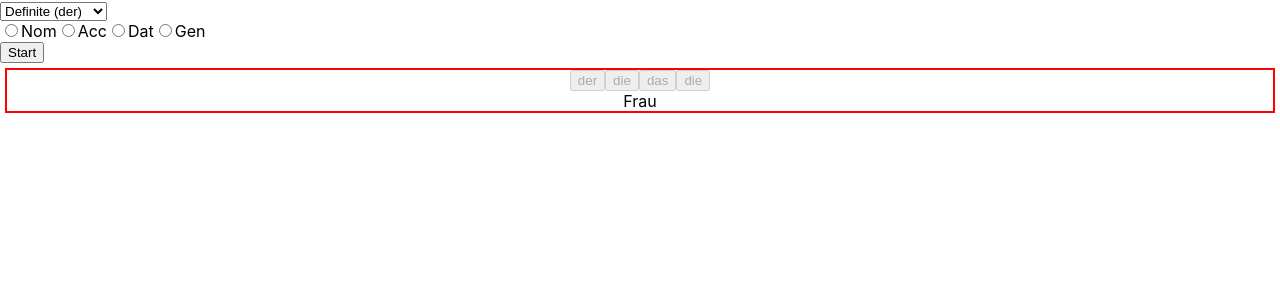
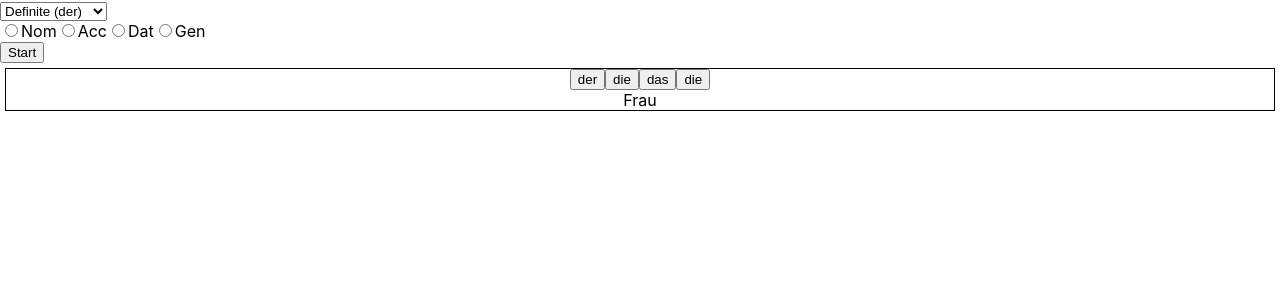
Before and after one commit to jasonrobot/derdiedas, a React (Create React App) app: page / in a window 1280 px wide. Shown: the top 300 px of the page. Built offline with nearby package versions, Linux system fonts and the light colour scheme.

Commit message:
Woot it's actually working!

```diff
--- a/src/Quiz.tsx
+++ b/src/Quiz.tsx
@@ -7,11 +7,15 @@ import {
     getArticlesForCase,
 } from './prototype';
 
-function mapStateToProps(state: any) {
+import {
+    RootState
+} from './index';
+
+function mapStateToProps(state: RootState) {
     return {
         article: state.article,
         kasus: state.kasus,
-        questions: state.words.active
+        questions: state.words.active,
     };
 }
 
@@ -22,8 +26,7 @@ const connector = connect(
 
 type PropsFromRedux = ConnectedProps<typeof connector>;
 
-interface Props extends PropsFromRedux {
-}
+interface Props extends PropsFromRedux { }
 
 const NEXT_QUESTION_DELAY = 1000;
 
@@ -37,15 +40,18 @@ const Quiz: React.FunctionComponent<Props> = ({
 
     const currentQuestion = questions[0];
 
-    return React.createElement('div', { className: 'quiz' }, [
+    // return React.createElement('div', { className: 'quiz' }, [
+    //     QuizQuestion({
+    //         key: currentQuestion.name,
+    //     }),
+    //     // ...recentQuestions,
+    // ]);
 
-        QuizQuestion({
-            key: currentQuestion.name,
-            currentQuestion,
-            answers
-        }),
-        // ...recentQuestions,
-    ]);
+    return (
+        <div className="quiz">
+            <QuizQuestion key={currentQuestion.name} />
+        </div>
+    );
 }
 
 export default connector(Quiz);
--- a/src/QuizQuestion.tsx
+++ b/src/QuizQuestion.tsx
@@ -1,42 +1,64 @@
 import React from 'react';
+import { connect, ConnectedProps } from 'react-redux';
 import {
     always,
     equals,
     ifElse,
     not,
 } from 'ramda';
-// import QuizAnswer from './QuizAnswer';
 
 import {
     ArticleConjugation,
-    Gender,
-    Word
 } from './prototype';
 
 import {
     answerQuestion,
 } from './actions';
 
-interface QuizQuestionProps {
-    currentQuestion: Word,
-    answers: ArticleConjugation[],
-    userAnswer?: Gender,
-    key?: string,
-    dispatch?: any, // FIXME NO ANY
+import {
+    RootState
+} from './index';
+
+function mapStateToProps(state: RootState) {
+    const {
+        answer,
+        gender,
+        name,
+    } = state.words.active[0];
+
+    return {
+        // articles: filter(equals(state.kasus), prop('kasus'))(state.article),
+        articles: state.article.filter(article => article.kasus === state.kasus),
+        answer,
+        gender,
+        name,
+    };
 }
 
-const QuizQuestion: React.FunctionComponent<QuizQuestionProps> = ({
-    currentQuestion,
-    answers,
-    userAnswer,
+function mapDispatchToProps() { }
+
+const connector = connect(
+    mapStateToProps,
+    // mapDispatchToProps,
+);
+
+type PropsFromRedux = ConnectedProps<typeof connector>;
+
+interface Props extends PropsFromRedux { }
+
+const QuizQuestion: React.FunctionComponent<Props> = ({
+    answer,
+    gender,
+    name,
+    articles,
     dispatch
-}: QuizQuestionProps) => {
+}: Props) => {
 
-    const answersMarkup = answers.map((article: ArticleConjugation, index: number) => {
+    const answersMarkup = articles.map((article: ArticleConjugation, index: number) => {
         return (
             <button
                 key={index}
-                disabled={(userAnswer !== null)}
+                disabled={not(equals(undefined, answer))}
                 onClick={() => dispatch(answerQuestion(article.gender))}>
                 {article.name}
             </button >
@@ -46,9 +68,9 @@ const QuizQuestion: React.FunctionComponent<QuizQuestionProps> = ({
     const isCorrectAttr = {
         'data-is-correct': ifElse(
             equals(undefined),
-            equals(currentQuestion.gender),
             always({}),
-        )(userAnswer),
+            equals(gender),
+        )(answer),
     };
 
     return (
@@ -58,7 +80,7 @@ const QuizQuestion: React.FunctionComponent<QuizQuestionProps> = ({
             <div className="answers">
                 {answersMarkup}
             </div>
-            {currentQuestion.name}
+            {name}
         </div>
     );
 }
@@ -66,4 +88,4 @@ const QuizQuestion: React.FunctionComponent<QuizQuestionProps> = ({
 // export default function(props: QuizQuestionProps, ...children: React.ReactNode[]) {
 //     return React.createElement(QuizQuestion, props, ...children);
 // }
-export default QuizQuestion;
+export default connector(QuizQuestion);
```
